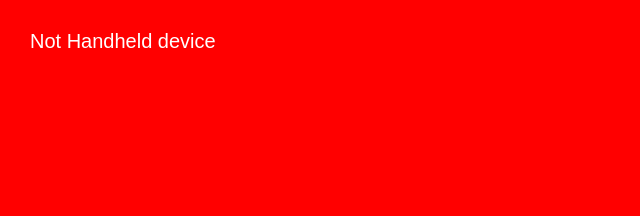
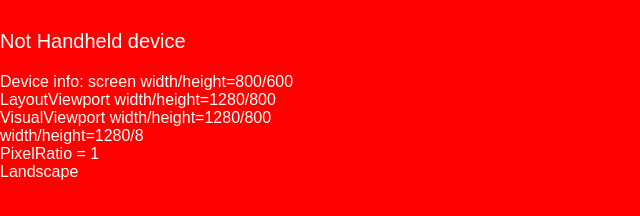
Before and after one commit to JohnNmiMa/HandHeldDetector, a plain HTML site: page index.html in a window 1280 px wide. Shown: the whole page, without its empty margins (0-640 px from the left). Drawn offline with Linux system fonts and the light colour scheme.

Commit message:
Add device dimensions to screen output

```diff
--- a/application.js
+++ b/application.js
@@ -9,5 +9,44 @@ $(document).ready(function() {
             $( "#detector > .info" ).text('Not Handheld device');
 		}
 	}
+
+    function setDimension() {
+        var dimensions = computeDimensionsStr();
+        $( "#detector > .deviceInfo" ).append(dimensions);
+    }
+
+    function computeDimensionsStr() {
+        var scrW = screen.width,
+            scrH = screen.height,
+            layoutViewportW = document.documentElement.clientWidth,
+            layoutViewportH = document.documentElement.clientHeight,
+            visualViewportW = window.innerWidth,
+            visualViewportH = window.innerHeight,
+            htmlW = document.documentElement.offsetWidth,
+            htmlH = document.documentElement.offsetHeight,
+            mqPixelRatio1 = window.matchMedia( "(-webkit-max-device-pixel-ratio: 1)" ),
+            mqPixelRatio2 = window.matchMedia( "(-webkit-min-device-pixel-ratio: 1.1) and (-webkit-max-device-pixel-ratio: 4)" ),
+            mqPixelRatio5 = window.matchMedia( "(-webkit-min-device-pixel-ratio: 4.01)" ),
+            mqOrientation = window.matchMedia( "(orientation: portrait)" ),
+            mqOrientationStr = mqOrientation.matches ? "Portrait" : "Landscape";
+
+        if (mqPixelRatio1.matches) {
+            mqPixelRatioStr = "PixelRatio = 1";
+        } else if (mqPixelRatio2.matches) {
+            mqPixelRatioStr = "PixelRatio = 1.1 - 4";
+        } else if (mqPixelRatio5.matches) {
+            mqPixelRatioStr = "PixelRatio > 4";
+        }
+
+        var info = "Device info: screen width/height=" + scrW + "/" + scrH + "<br>" +
+            "LayoutViewport width/height=" + layoutViewportW + "/" + layoutViewportH + "<br>" +
+            "VisualViewport width/height=" + visualViewportW + "/" + visualViewportH + "<br>" +
+            "<html> width/height=" + htmlW + "/" + htmlH + "<br>" +
+            mqPixelRatioStr + "<br>" + mqOrientationStr;
+
+        return info;
+    }
+
     detectHandHeld();
+    setDimension();
 });
--- a/index.html
+++ b/index.html
@@ -11,5 +11,6 @@
 <body>
     <div id="detector">
         <p class="info"></p>
+        <p class="deviceInfo"></p>
     </div>
 </body></html>
--- a/main.css
+++ b/main.css
@@ -7,12 +7,14 @@
     background-color: green;
 }
 
-.info {
-    position:absolute;
-    top:30px;
-    left:30px;
+.info, .deviceInfo {
     color: white;
     font-family:"Arial";
+}
+.info {
+    margin-top:30px;
     font-size:20px;
-    margin:0;
 }
+.deviceInfo {
+    font-size:16px;
+}
```
